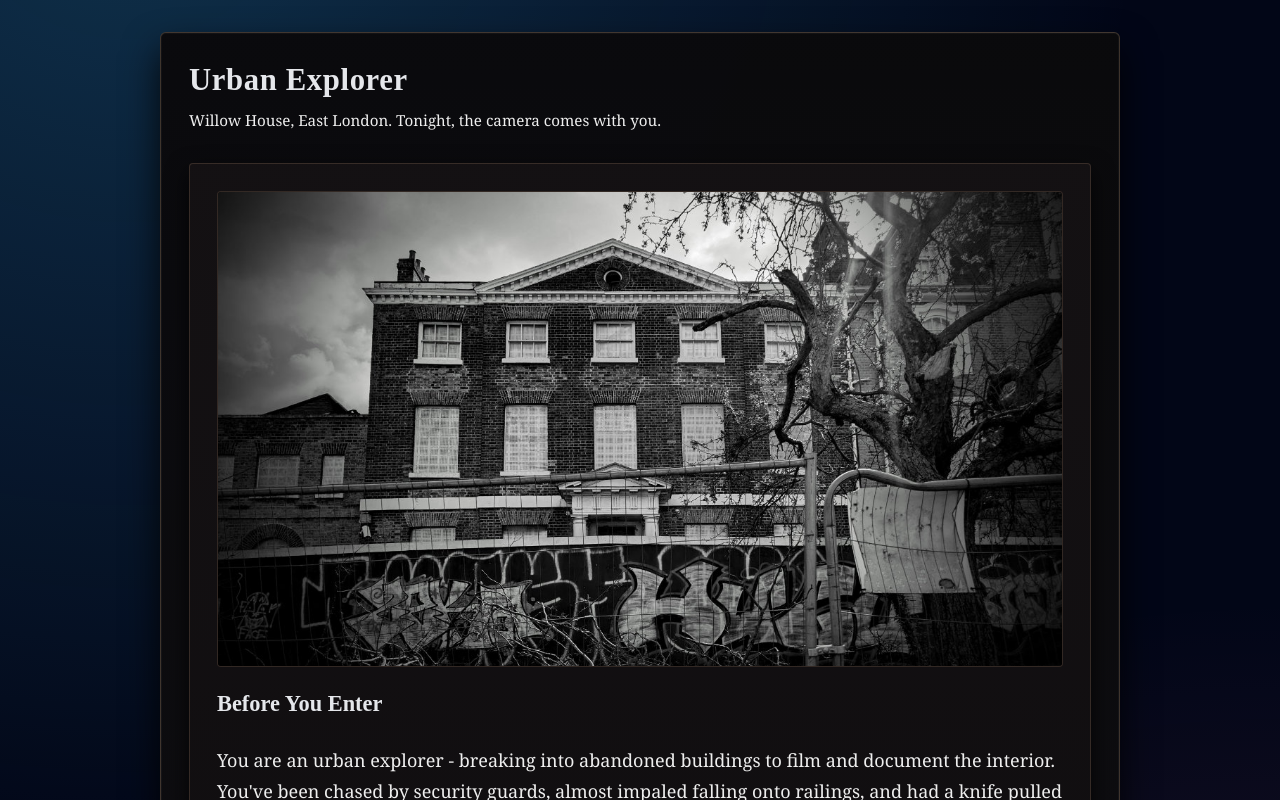
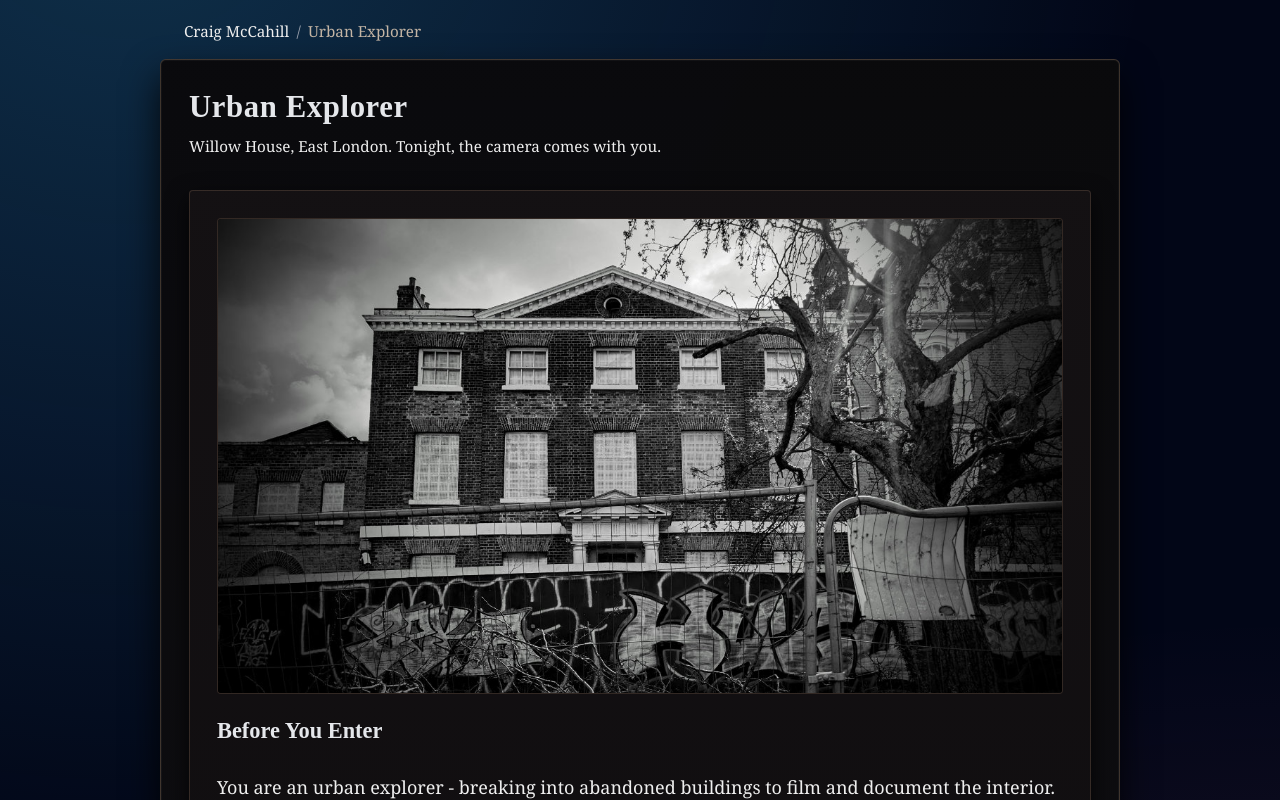
Before and after one commit to CraigMcCahill/urban-explorer, a React (Vite) app: page / in a window 1280 px wide. Shown: the top 800 px of the page. Built offline with nearby package versions, Linux system fonts and the light colour scheme; a web font is replaced by a local one.

Commit message:
Add breadcrumb

```diff
--- a/index.html
+++ b/index.html
@@ -29,6 +29,12 @@
     <title>urban-explorer</title>
   </head>
   <body>
+    <nav class="site-nav" aria-label="Breadcrumb">
+      <ol>
+        <li><a href="/">Craig McCahill</a></li>
+        <li aria-current="page">Urban Explorer</li>
+      </ol>
+    </nav>
     <div id="root"></div>
     <script type="module" src="/src/main.tsx"></script>
   </body>
--- a/src/App.css
+++ b/src/App.css
@@ -5,11 +5,11 @@ body {
 }
 
 .app {
-  min-height: 100vh;
+  min-height: calc(100vh - 3.25rem);
   display: flex;
   align-items: stretch;
   justify-content: center;
-  padding: 2rem 1.5rem;
+  padding: 1rem 1.5rem 2rem;
 }
 
 .game-shell {
@@ -479,8 +479,8 @@ body {
 
 @media (max-width: 720px) {
   .app {
-    min-height: 100vh;
-    padding: 0;
+    min-height: calc(100vh - 3rem);
+    padding: 0.75rem 0 0;
   }
 
   .game-shell {
--- a/src/index.css
+++ b/src/index.css
@@ -27,8 +27,54 @@ body {
     radial-gradient(circle at 50% 120%, rgba(34, 197, 94, 0.07), transparent 60%),
     #020617;
   display: flex;
+  flex-direction: column;
   align-items: stretch;
-  justify-content: center;
+  justify-content: flex-start;
+}
+
+.site-nav {
+  width: 100%;
+  max-width: 960px;
+  margin: 0 auto;
+  padding: 1.25rem 1.5rem 0;
+  font-family: Georgia, "Times New Roman", Times, serif;
+  font-size: 0.95rem;
+}
+
+.site-nav ol {
+  display: flex;
+  flex-wrap: wrap;
+  align-items: baseline;
+  gap: 0.45rem;
+  margin: 0;
+  padding: 0;
+  list-style: none;
+}
+
+.site-nav li:not(:last-child)::after {
+  content: "/";
+  margin-left: 0.45rem;
+  color: #9ca3af;
+}
+
+.site-nav a {
+  color: #eee;
+  text-decoration: none;
+}
+
+.site-nav a:hover,
+.site-nav a:focus-visible {
+  text-decoration: underline;
+}
+
+.site-nav [aria-current="page"] {
+  color: #c4b5a5;
+}
+
+@media (max-width: 720px) {
+  .site-nav {
+    padding: 1rem 1.1rem 0;
+  }
 }
 
 #root {
```
